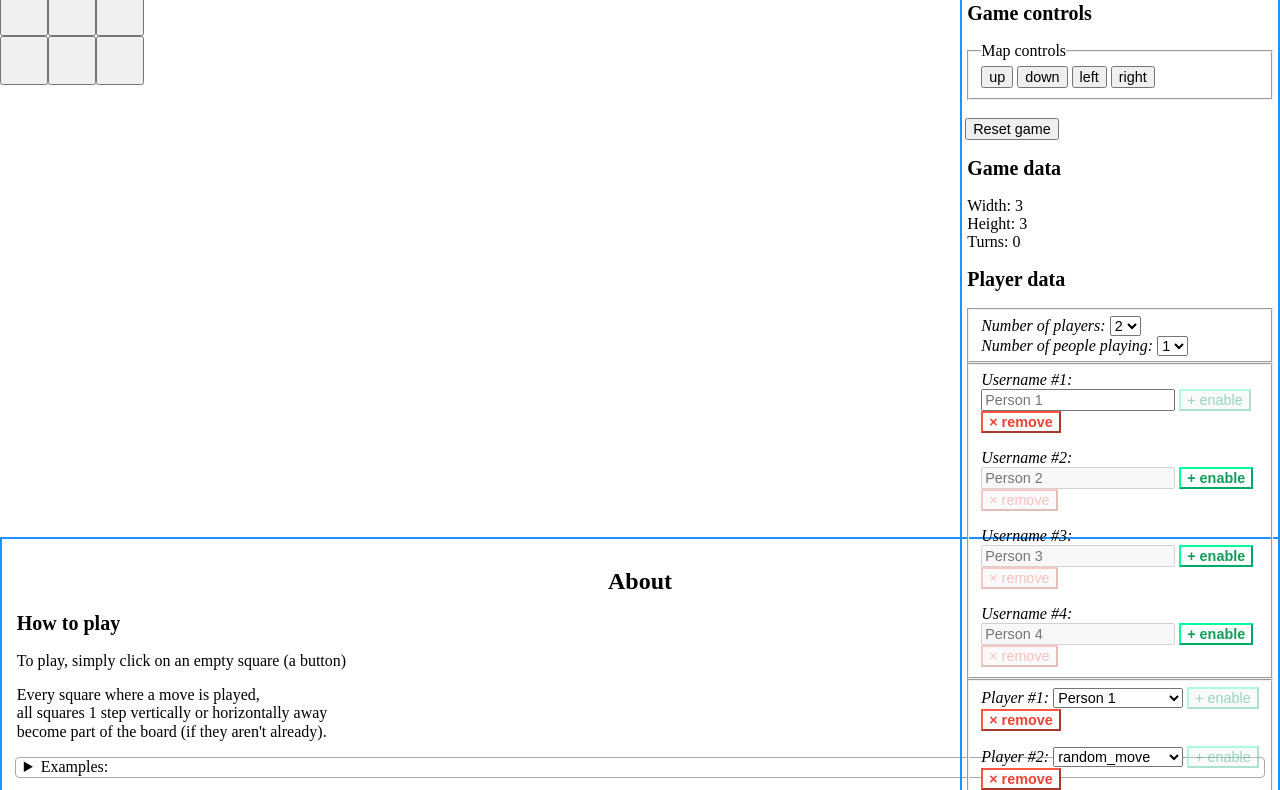
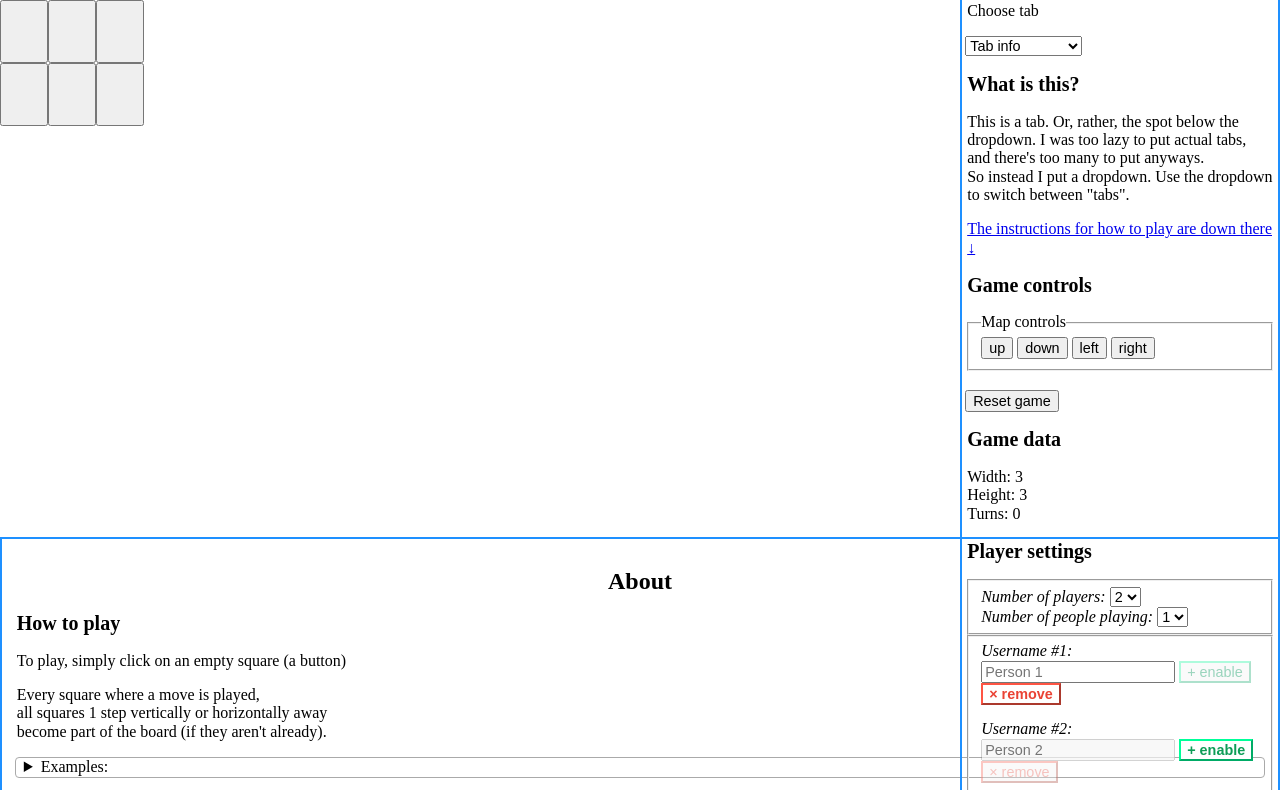
Before and after one commit to icecream17/tic-tac-toe-grow-for-website, a website: page game.html in a window 1280 px wide. Shown: the part 63-853 px from the top of the page. Drawn offline with Linux system fonts and the light colour scheme.

Commit message:
start implementing tabs

```diff
--- a/game.html
+++ b/game.html
@@ -20,6 +20,27 @@
       <aside>
          <h1>Tic tac toe grow!</h1>
          <!-- Make this section a flexbox or grid -->
+         <label>
+            <p>Choose tab</p>
+            <!-- I'm not going to set autocomplete=off yet. -->
+            <select>
+               <option selected>Tab info</option>
+               <option>Game controls</option>
+               <option>Game data</option>
+               <option>Player settings</option>
+            </select>
+         </label>
+         <section id="tabInfo" class="selectedTab">
+            <h2>What is this?</h2>
+            <p>
+               This is a tab. Or, rather, the spot below the dropdown.
+               I was too lazy to put actual tabs, and there's too many to put anyways.<br>
+               So instead I put a dropdown. Use the dropdown to switch between "tabs".
+            </p>
+            <p>
+               <a href="#HowToPlay">The instructions for how to play are down there ↓</a>
+            </p>
+         </section>
          <section id="gameControls">
             <h2>Game controls</h2>
             <fieldset id="mapControls">
@@ -39,6 +60,7 @@
                Height:&nbsp;3<br>
                Turns:&nbsp;0
             </p>
+         </section>
             <!-- Somehow add the winners. Or result.
                  I could use a list. But what element to label it with?
                  I don't know what to do with an empty list either. -->
@@ -54,8 +76,8 @@
                   </datalist>
                  but it suggests only "3" when 3 is the number which doesn't help.
             -->
-
-            <h2>Player data</h2>
+         <section id="playerSettings">
+            <h2>Player settings</h2>
             <fieldset id="countFields">
                <label id="playerAmountLabel">
                   <var>Number of players: </var>
@@ -212,7 +234,7 @@
    </div>
    <aside>
       <h1>About</h1>
-      <h2>How to play</h2>
+      <h2 id="HowToPlay">How to play</h2>
       <p>To play, simply click on an empty square (a button)</p>
       <p>Every square where a move is played,<br>
          all squares 1 step vertically or horizontally away<br>
```
